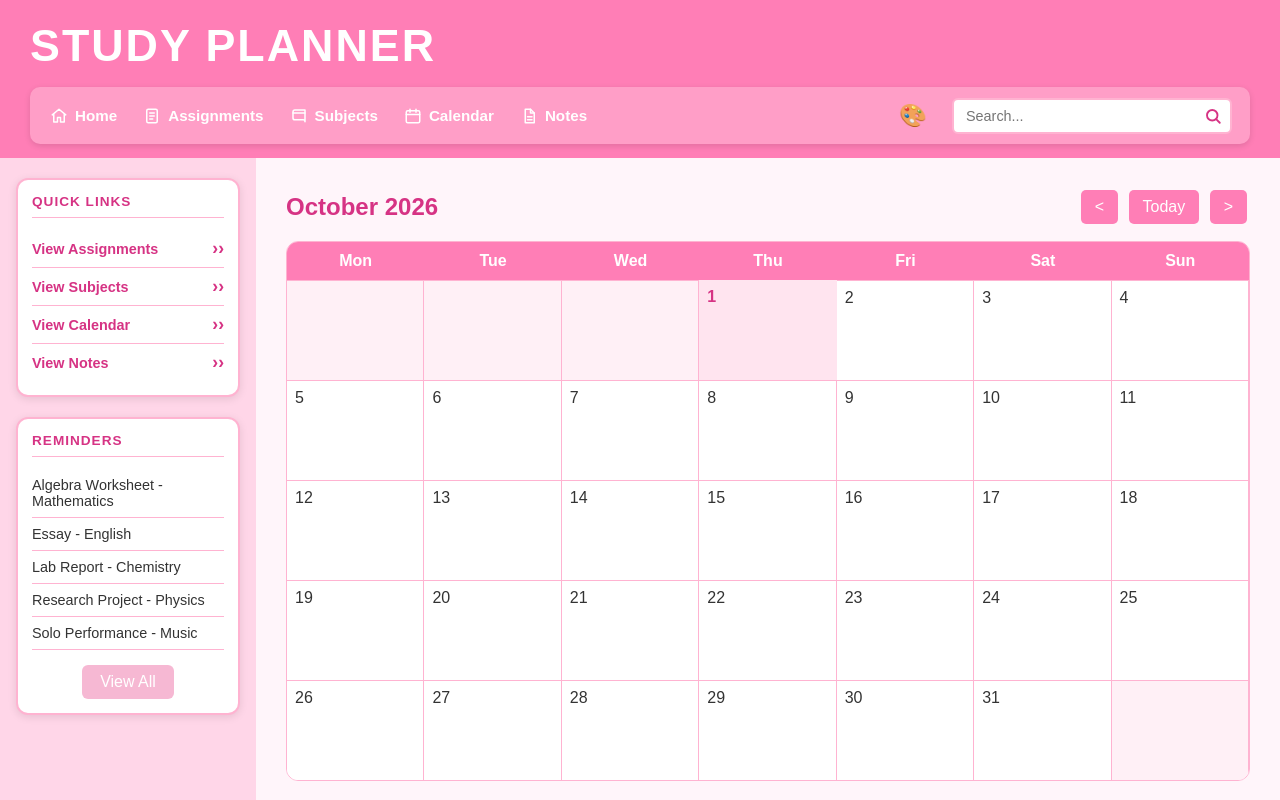
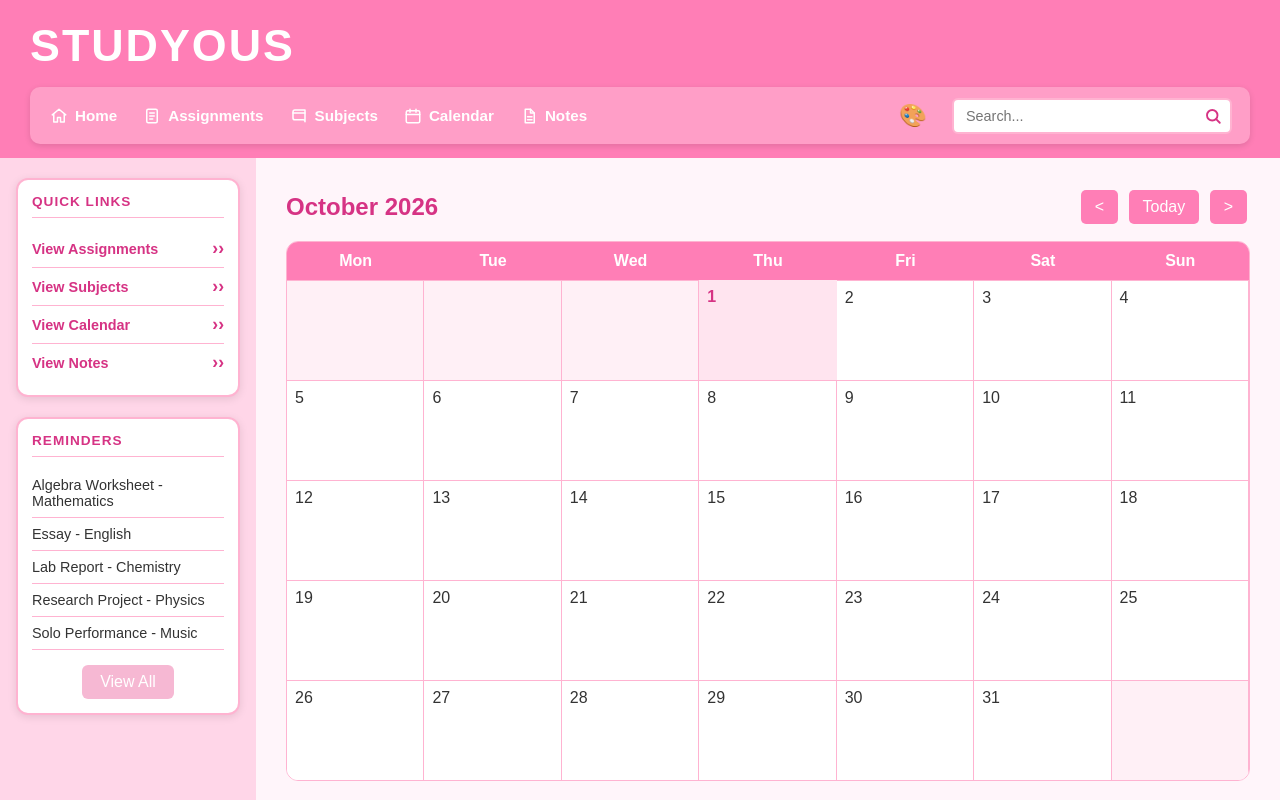
Before and after one commit to chrxssy2023/study_planner, a Flask app: page /calendar in a window 1280 px wide. Run offline with Flask 3, Linux system fonts and the light colour scheme; data comes from the database, SQL or seed files in the repository; both versions use the stored data as it was after the commit.

Commit message:
Changed name of website to Studyous

```diff
--- a/templates/base.html
+++ b/templates/base.html
@@ -2,7 +2,7 @@
 <html lang="en">
 <head>
     <meta charset="UTF-8">
-    <title>Study Planner</title>
+    <title>Studyous</title>
     <link type="text/css" rel="stylesheet" href="/static/css/style.css">
 </head>
 
@@ -10,7 +10,7 @@
 
     <header class="top-header">
 
-        <h1 class="site-title">Study Planner</h1>
+        <h1 class="site-title">Studyous</h1>
 
         <div class="header-row">
 
```
Also changed, not shown: study_planner.db.
